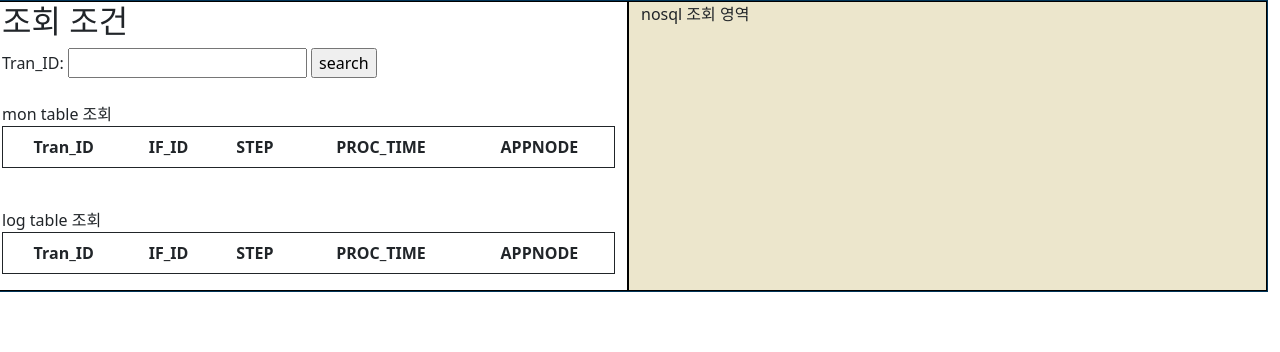
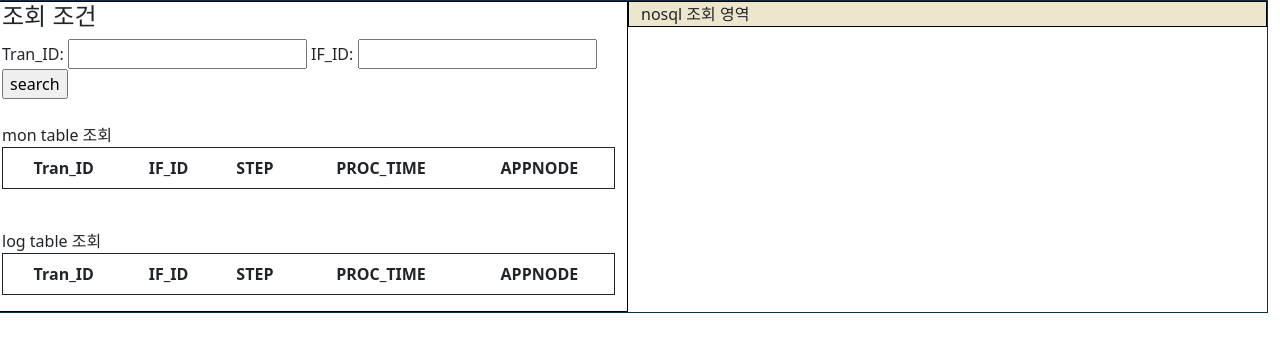
Before and after one commit to busyppp/EAI_log, a Flask app: page / in a window 1280 px wide. Shown: the top 352 px of the page. Run offline with Flask 2, Linux system fonts and the light colour scheme; lists and menus that the app fills with data are empty; some libraries are stand-ins or nearby versions.

Commit message:
pgsql 조회 및 연동 추가(tran_id, if_id)

```diff
--- a/main.py
+++ b/main.py
@@ -1,16 +1,6 @@
+from os.path import exists
 from flask import Flask, render_template, request
 import psycopg2
-
-
-
-#sql_log = "select * from public.eai_trans_log order by proc_time desc"
-#cur.execute(sql_log)
-#log_data_list = cur.fetchall()
-
-#sql_mon = "select * from public.eai_trans_mon order by proc_time desc"
-#cur.execute(sql_mon)
-#mon_data_list = cur.fetchall()
-
 
 app = Flask(__name__)
 
@@ -18,16 +8,21 @@ app = Flask(__name__)
 def eai_log():
     if request.method == 'POST':
         tran_id = request.form['tran_id']
+        if_id = request.form['if_id']
         con = psycopg2.connect(host='localhost', dbname='postgres', user='postgres', password='1111', port='5432')
+
         cur1 = con.cursor()
-        cur1.execute(f"select * from public.eai_trans_log where tran_id like ('%{tran_id}%') order by proc_time desc")
-        #cur1.execute(f"select * from public.eai_trans_log order by proc_time desc")
+        cur1.execute(f"select * from public.eai_trans_log where tran_id like ('%{tran_id}%') and if_id like ('%{if_id}%') order by proc_time desc")
+
         log_data_list = cur1.fetchall()
+
         cur2 = con.cursor()
-        cur2.execute(f"select * from public.eai_trans_mon where tran_id like ('%{tran_id}%') order by proc_time desc")
-        #cur2.execute(f"select * from public.eai_trans_mon order by proc_time desc")
+        cur2.execute(f"select * from public.eai_trans_mon where tran_id like ('%{tran_id}%') and if_id like ('%{if_id}%') order by proc_time desc")
+
         mon_data_list = cur2.fetchall()
+
         return render_template("pgsql.html", log_data_list=log_data_list, mon_data_list=mon_data_list)
+
     else:
         return render_template("pgsql.html")
 
--- a/templates/pgsql.html
+++ b/templates/pgsql.html
@@ -1,40 +1,60 @@
 <!DOCTYPE html>
 <html lang="en">
 <head>
-    <meta charset="UTF-8">
+    <meta charset="utf-8"/>
     <title>pgsql 조회 페이지</title>
+    <script type="text/javascript">
+        $(document.ready(function() {
+
+            $('.Size).width($(window).width());
+            $('.Size).height($(window).height());
+
+            $(window).resize(function() {
+                $('.Size).width($(window).width());
+                $('.Size).height($(window).height());
+            });
+        });
+    </script>
 
     <style>
       div.row {
         width: 100%;
-        height: auto;
+        height: 100%;
+        position: relative;
         border: 1px solid #003458;
       }
       div.left {
         width: 50%;
-        height: auto;
+        height: 100%;
+        position: relative;
         float: left;
         box-sizing: border-box;
         border: 1px solid black;
       }
       div.left1 {
         width: 100%;
-        height: auto;
+        height: 10%;
+        position: relative;
         box-sizing: border-box;
       }
       div.left2 {
         width: 100%;
-        height: auto;
+        height: 35%;
+        position: relative;
         box-sizing: border-box;
+        overflow: auto;
       }
       div.left3 {
         width: 100%;
-        height: auto;
+        height: 55%;
+        position: relative;
         box-sizing: border-box;
+        overflow: auto;
       }
       div.right {
         width: 50%;
-        height: auto;
+        height: 100%;
+        position: relative;
         float: right;
         box-sizing: border-box;
         background: #ece6cc;
@@ -49,10 +69,12 @@
 <div class="row">
     <div class="left">
         <div class="left1">
-            <h2>조회 조건</h2>
+            <h4>조회 조건</h4>
             <form action="/" method="POST">
                 <label for="tran_id">Tran_ID:</label>
                 <input type="text" name="tran_id"/>
+                <label for="if_id">IF_ID:</label>
+                <input type="text" name="if_id"/>
                 <input type="submit" value="search"/>
             </form>
         </div>
```
